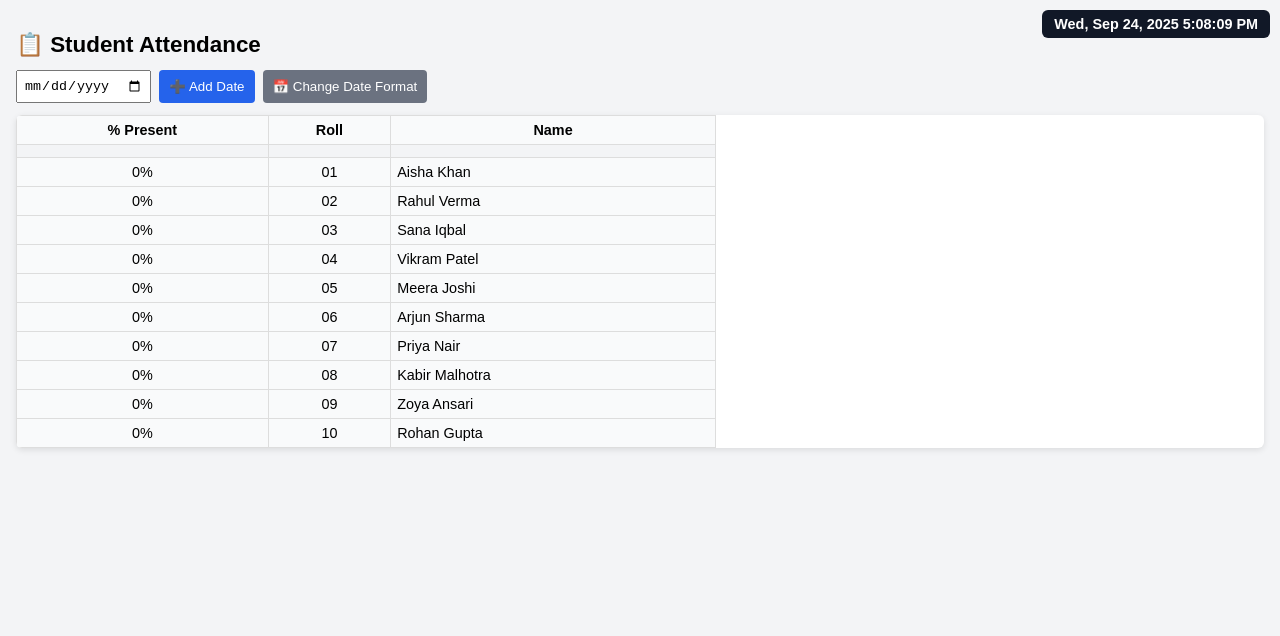
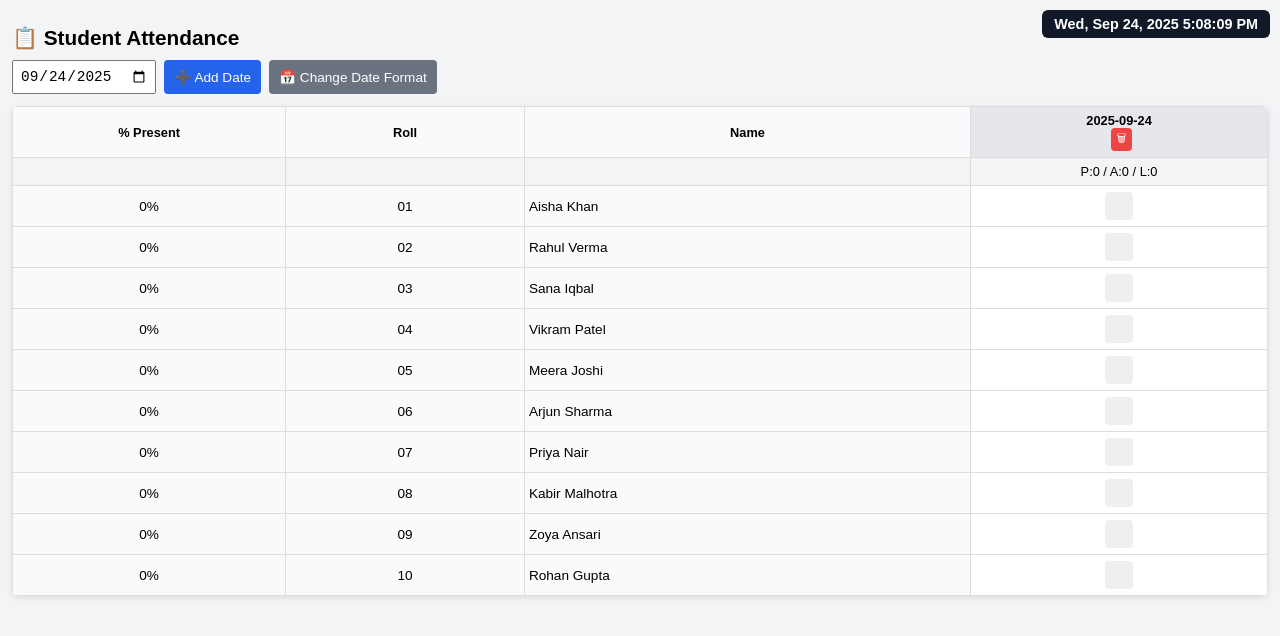
Before and after one commit to hematics43/stdrec, a plain HTML site: page index.html in a window 1280 px wide. Both pictures are taken after a click on the button "➕ Add Date". Drawn offline with Linux system fonts and the light colour scheme.

Commit message:
Update index.html

```diff
--- a/index.html
+++ b/index.html
@@ -5,13 +5,13 @@
   <title>Student Attendance System</title>
   <meta name="viewport" content="width=device-width, initial-scale=1" />
   <style>
-    body { font-family: Arial, sans-serif; background:#f3f4f6; margin:0; padding:16px; }
-    h1 { margin-bottom: 12px; font-size:1.4rem; }
+    body { font-family: Arial, sans-serif; background:#f3f4f6; margin:0; padding:12px; }
+    h1 { margin-bottom: 10px; font-size:1.3rem; }
     .controls { margin-bottom: 12px; display:flex; flex-wrap:wrap; gap:8px; }
-    button { padding:6px 10px; border:none; border-radius:4px; cursor:pointer; }
+    button { padding:6px 10px; border:none; border-radius:4px; cursor:pointer; font-size:0.85rem; }
     button.add { background:#2563eb; color:white; }
     button.format { background:#6b7280; color:white; }
-    input[type="date"] { padding:6px; }
+    input[type="date"] { padding:6px; font-size:0.9rem; }
 
     .clock {
       position: fixed;
@@ -27,29 +27,29 @@
     }
 
     .table-wrap {
-      overflow: auto; /* scroll both directions */
+      overflow: auto; /* scroll both ways */
       background:white;
       border-radius:6px;
       box-shadow:0 2px 6px rgba(0,0,0,0.1);
-      max-height: 80vh; /* keep on screen */
+      max-height: 80vh;
+      -webkit-overflow-scrolling: touch;
     }
-    table { border-collapse: collapse; width:max-content; min-width:700px; }
+    table { border-collapse: collapse; width:max-content; min-width:100%; font-size:0.85rem; }
     th, td {
       border:1px solid #ddd;
-      padding:6px;
+      padding:6px 4px;
       text-align:center;
       vertical-align:middle;
-      font-size:0.9rem;
       white-space:nowrap;
       background:white;
     }
-    th { background:#e5e7eb; position:sticky; top:0; z-index:3; }
+    th { background:#e5e7eb; position:sticky; top:0; z-index:3; font-size:0.8rem; }
     td.name { text-align:left; }
 
     /* freeze first 3 columns */
-    th.sticky, td.sticky { position: sticky; left:0; z-index:4; background:#f9fafb; }
-    th.sticky2, td.sticky2 { position: sticky; left:60px; z-index:4; background:#f9fafb; }
-    th.sticky3, td.sticky3 { position: sticky; left:120px; z-index:4; background:#f9fafb; }
+    th.sticky, td.sticky { position: sticky; left:0; z-index:4; background:#f9fafb; min-width:70px; }
+    th.sticky2, td.sticky2 { position: sticky; left:70px; z-index:4; background:#f9fafb; min-width:60px; }
+    th.sticky3, td.sticky3 { position: sticky; left:130px; z-index:4; background:#f9fafb; min-width:120px; }
 
     thead tr:nth-child(2) th { background:#f3f4f6; font-weight:normal; }
     thead tr:nth-child(3) th { background:#f9fafb; font-weight:normal; }
@@ -57,7 +57,8 @@
     .present { background:#22c55e; color:white; }
     .late { background:#f59e0b; color:white; }
     .absent { background:#ef4444; color:white; }
-    .delete-btn { background:#ef4444; color:white; margin-left:5px; padding:2px 5px; font-size:0.75rem; }
+    .delete-btn { background:#ef4444; color:white; margin-left:5px; padding:2px 5px; font-size:0.7rem; }
+    button.state-btn { width:28px; height:28px; font-size:0.9rem; border-radius:4px; }
   </style>
 </head>
 <body>
@@ -114,7 +115,7 @@ function formatDate(d){
   } else if(dateFormat===1){
     return dateObj.toLocaleDateString("en-GB"); // DD/MM/YYYY
   } else {
-    return dateObj.toLocaleDateString("en-US",{month:"short",day:"numeric",year:"numeric"});
+    return dateObj.toLocaleDateString("en-US",{month:"short",day:"numeric"});
   }
 }
 
@@ -161,7 +162,7 @@ function renderDates(){
 
   dates.forEach(d=>{
     const th = document.createElement('th');
-    th.innerHTML = formatDate(d) + ` <button class="delete-btn" onclick="deleteDate('${d}')">🗑</button>`;
+    th.innerHTML = formatDate(d) + `<br><button class="delete-btn" onclick="deleteDate('${d}')">🗑</button>`;
     headerRow.appendChild(th);
 
     const countTh = document.createElement('th');
@@ -172,6 +173,7 @@ function renderDates(){
       const td = document.createElement('td');
       const roll = tr.dataset.id;
       const btn = document.createElement('button');
+      btn.className="state-btn";
       btn.textContent = "";
 
       btn.onclick = ()=>{
@@ -200,7 +202,7 @@ function cycleState(btn, d, roll, restore=false){
   let newState = states[idx];
   attendanceData[d][roll] = newState;
 
-  btn.className = "";
+  btn.className = "state-btn";
   if(newState==="Present"){ btn.textContent="✔"; btn.classList.add("present"); }
   else if(newState==="Late"){ btn.textContent="⏰"; btn.classList.add("late"); }
   else if(newState==="Absent"){ btn.textContent="✘"; btn.classList.add("absent"); }
@@ -261,6 +263,16 @@ function loadFromStorage(){
   }
 }
 
+// ✅ Pre-fill today in date picker
+function setTodayInDatePicker(){
+  const today = new Date();
+  const yyyy = today.getFullYear();
+  const mm = String(today.getMonth()+1).padStart(2,'0');
+  const dd = String(today.getDate()).padStart(2,'0');
+  document.getElementById("newDate").value = `${yyyy}-${mm}-${dd}`;
+}
+
+// Live Date & Time
 function updateClock(){
   const now = new Date();
   const options = { weekday:'short', year:'numeric', month:'short', day:'numeric' };
@@ -271,8 +283,10 @@ function updateClock(){
 setInterval(updateClock, 1000);
 updateClock();
 
+// init
 renderStudents();
 loadFromStorage();
+setTodayInDatePicker(); // 👈 auto-fill today
 </script>
 </body>
 </html>
```
